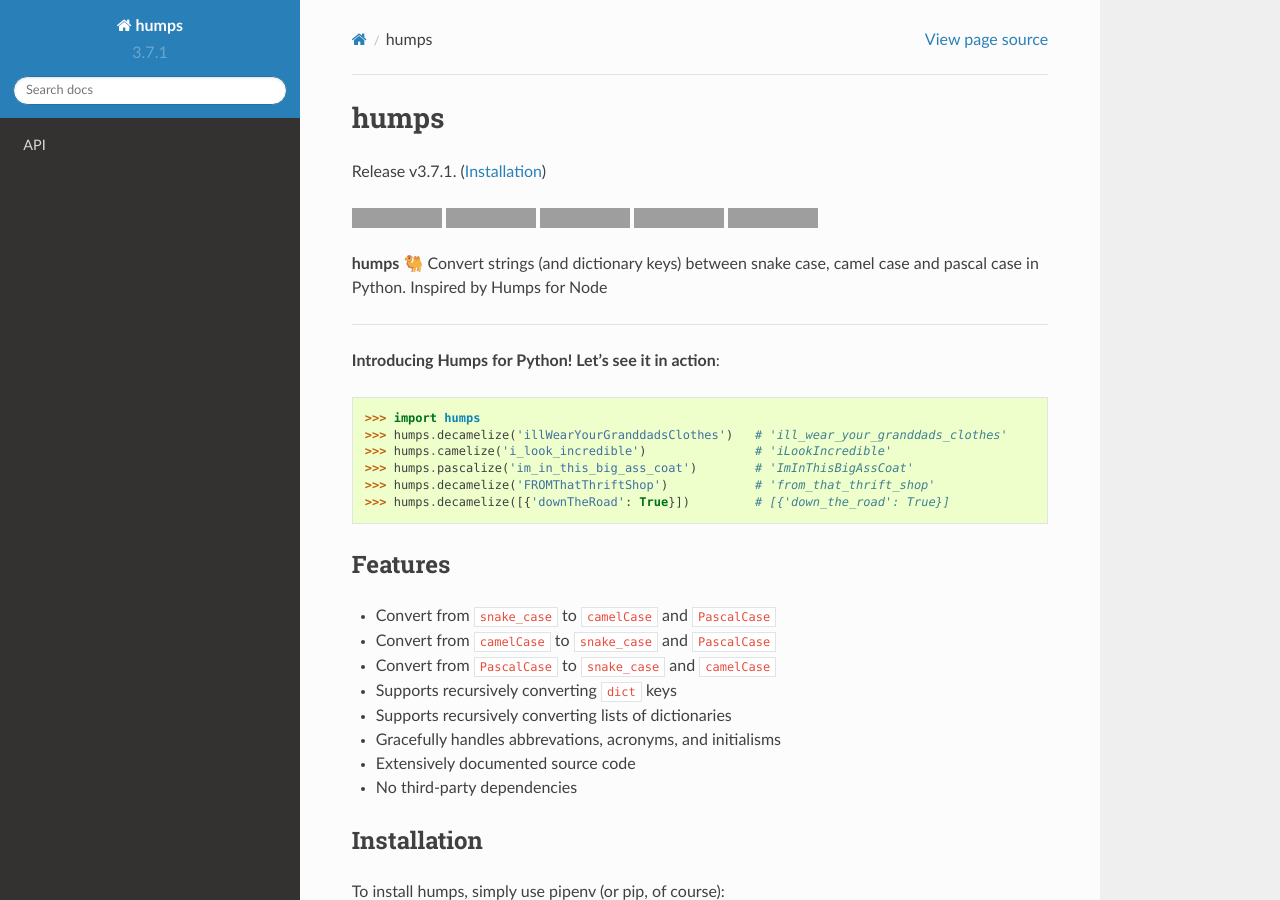
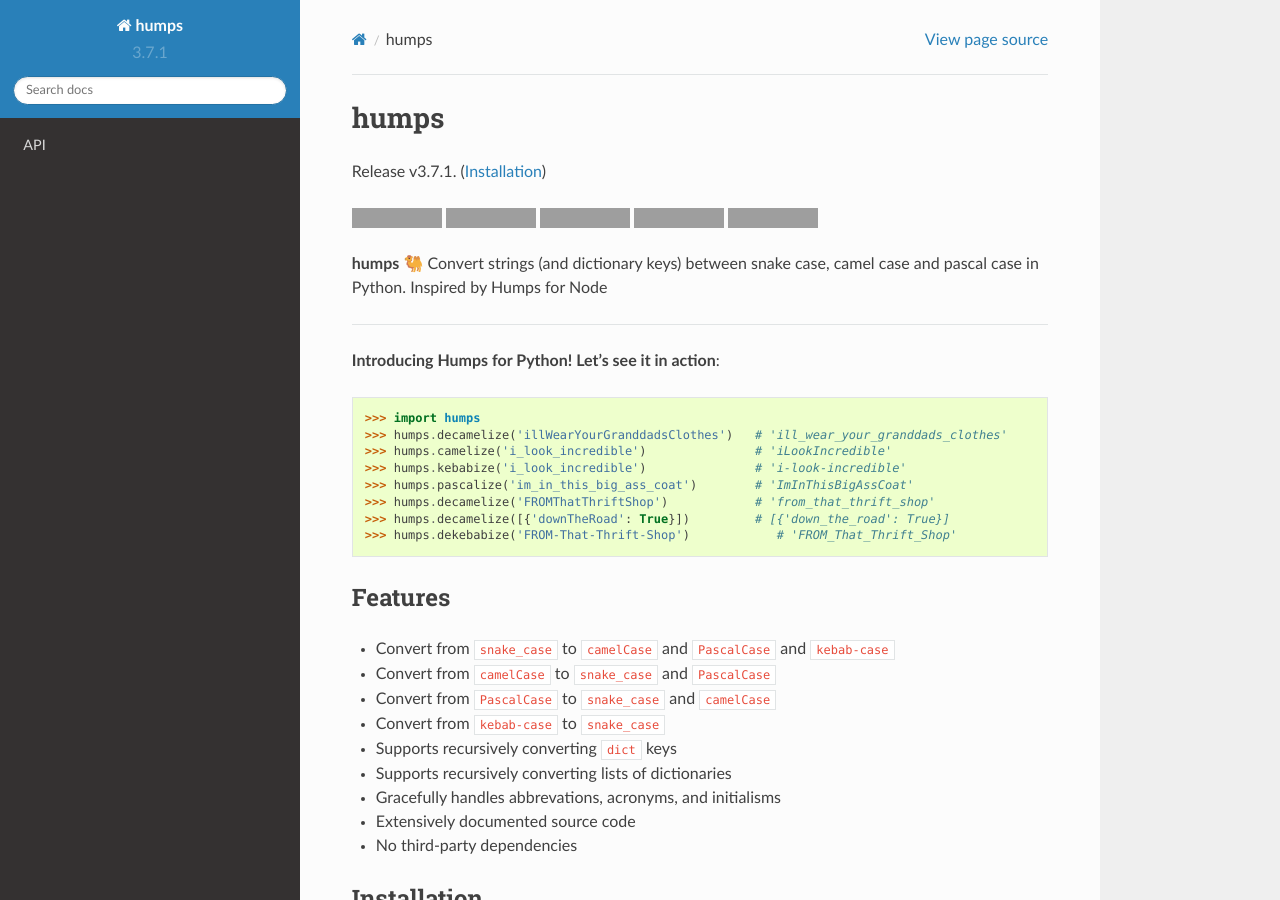
Before and after one commit to nficano/humps, a Sphinx documentation site: the page built from docs/index.rst, in a window 1280 px wide and 900 px high. Built offline with Sphinx 7.4.7 and the Read the Docs theme 2.0.0, drawn with Linux system fonts in a browser that asks for light colours; grey boxes are pictures that could not be loaded.

Commit message:
Added kebab-case to documentation

```diff
--- a/docs/index.rst
+++ b/docs/index.rst
@@ -36,16 +36,19 @@
     >>> import humps
     >>> humps.decamelize('illWearYourGranddadsClothes')   # 'ill_wear_your_granddads_clothes'
     >>> humps.camelize('i_look_incredible')               # 'iLookIncredible'
+    >>> humps.kebabize('i_look_incredible')               # 'i-look-incredible'
     >>> humps.pascalize('im_in_this_big_ass_coat')        # 'ImInThisBigAssCoat'
     >>> humps.decamelize('FROMThatThriftShop')            # 'from_that_thrift_shop'
     >>> humps.decamelize([{'downTheRoad': True}])         # [{'down_the_road': True}]
+    >>> humps.dekebabize('FROM-That-Thrift-Shop')            # 'FROM_That_Thrift_Shop'
 
 Features
 --------
 
-- Convert from ``snake_case`` to ``camelCase`` and ``PascalCase``
+- Convert from ``snake_case`` to ``camelCase`` and ``PascalCase`` and ``kebab-case``
 - Convert from ``camelCase`` to ``snake_case`` and ``PascalCase``
 - Convert from ``PascalCase`` to  ``snake_case`` and ``camelCase``
+- Convert from ``kebab-case`` to ``snake_case``
 - Supports recursively converting ``dict`` keys
 - Supports recursively converting lists of dictionaries
 - Gracefully handles abbrevations, acronyms, and initialisms
```
Also changed, not shown: README.md (+6 -0 lines).
